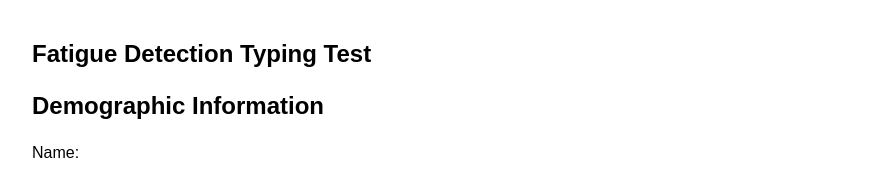
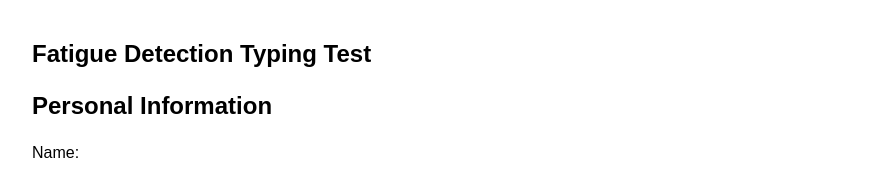
Before and after one commit to Bmittal0901/Fatigue, a website: page public/index.html in a window 1280 px wide. Shown: the top 169 px of the page, without its empty margins (208-1095 px from the left). Drawn offline with nearby package versions, Linux system fonts and the light colour scheme.

Commit message:
Update index.html

```diff
--- a/public/index.html
+++ b/public/index.html
@@ -57,7 +57,7 @@
   <h2>Fatigue Detection Typing Test</h2>
 
   <div id="demographicForm">
-    <h3>Demographic Information</h3>
+    <h3>Personal Information</h3>
     <label>Name: <input type="text" id="username" /></label><br><br>
     <label>Age Group:
       <select id="ageGroup">
```
